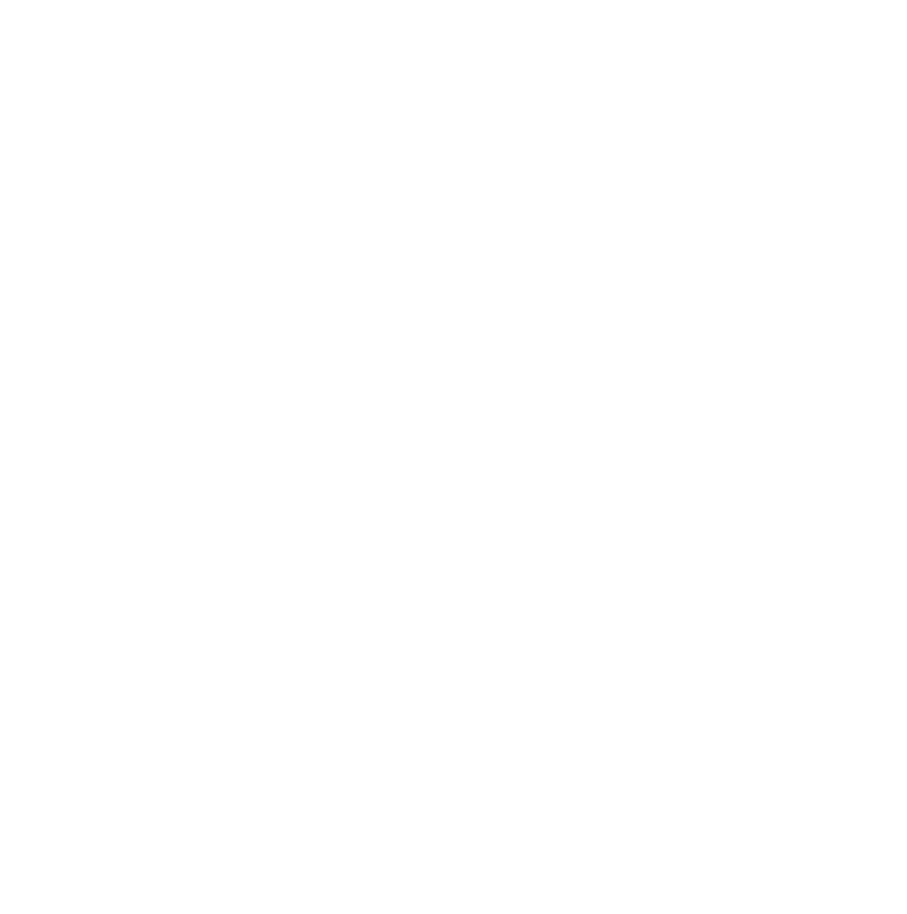
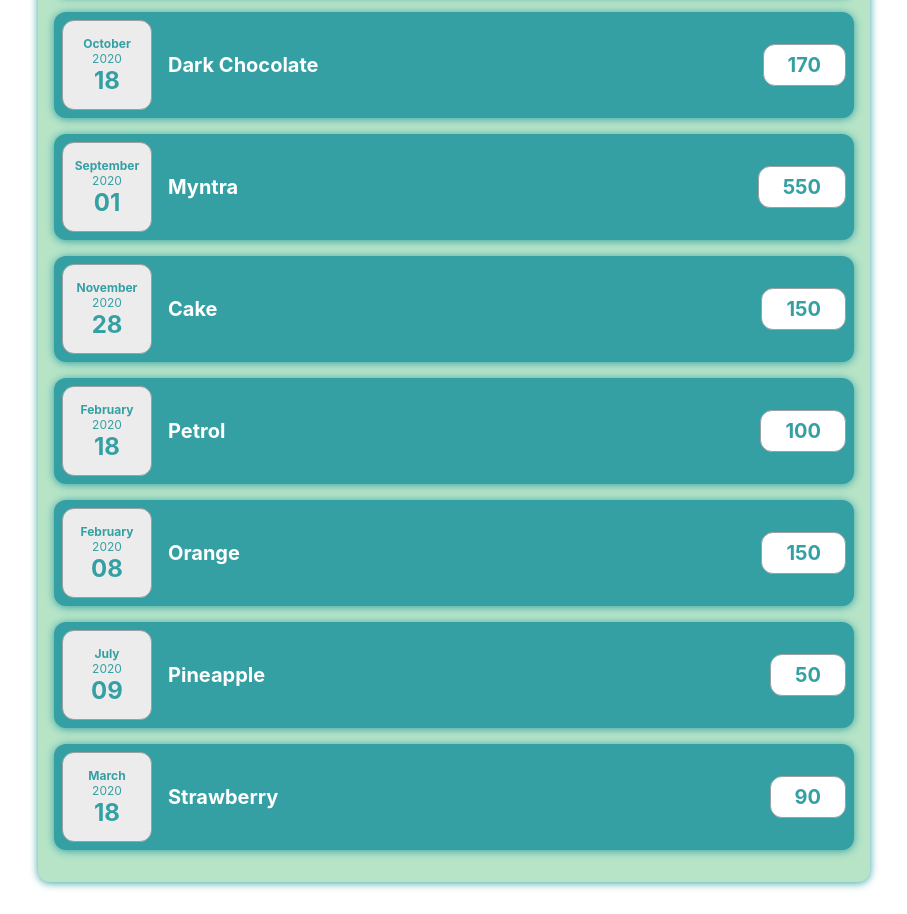
Before and after one commit to SoundaryaKhanapur/ExpenseChart, a React (Create React App) app: page / in a window 1280 px wide. Shown: the part 800-1714 px from the top of the page, without its empty margins (186-1093 px from the left). Before the commit the page ends 800 px from the top, so only its background shows below. Built offline with nearby package versions, Linux system fonts and the light colour scheme.

Commit message:
gh-pages and deployment

```diff
--- a/public/index.html
+++ b/public/index.html
@@ -24,7 +24,7 @@
       work correctly both with client-side routing and a non-root public URL.
       Learn how to configure a non-root public URL by running `npm run build`.
     -->
-    <title>React App</title>
+    <title>Expense Chart</title>
   </head>
   <body>
     <noscript>You need to enable JavaScript to run this app.</noscript>
--- a/src/App.js
+++ b/src/App.js
@@ -8,7 +8,7 @@ const initialExpenses = [
     id: 'e1',
     title: 'Walnuts',
     amount: '450',
-    date: new Date(2020, 10, 18),
+    date: new Date(2020, 12, 18),
   },
 
   {
@@ -17,6 +17,107 @@ const initialExpenses = [
     amount: '350',
     date: new Date(2020, 10, 18),
   },
+
+  {
+    id: 'e3',
+    title: 'Orange',
+    amount: '150',
+    date: new Date(2021, 10, 18),
+  },
+
+  {
+    id: 'e4',
+    title: 'Dark Chocolate',
+    amount: '170',
+    date: new Date(2021, 9, 18),
+  },
+  {
+    id: 'e5',
+    title: 'Myntra',
+    amount: '550',
+    date: new Date(2021, 8, 1),
+  },
+  {
+    id: 'e6',
+    title: 'Cake',
+    amount: '150',
+    date: new Date(2020, 10, 28),
+  },
+  {
+    id: 'e7',
+    title: 'Petrol',
+    amount: '100',
+    date: new Date(2021, 7, 18),
+  },
+  {
+    id: 'e8',
+    title: 'Orange',
+    amount: '150',
+    date: new Date(2021, 5, 8),
+  },
+  {
+    id: 'e9',
+    title: 'Pineapple',
+    amount: '50',
+    date: new Date(2021,6, 9),
+  },
+  {
+    id: 'e10',
+    title: 'Strawberry',
+    amount: '90',
+    date: new Date(2021,2, 18),
+  },
+
+  {
+    id: 'e11',
+    title: 'Orange',
+    amount: '150',
+    date: new Date(2020,10, 18),
+  },
+
+  {
+    id: 'e12',
+    title: 'Dark Chocolate',
+    amount: '170',
+    date: new Date(2020,9, 18),
+  },
+  {
+    id: 'e13',
+    title: 'Myntra',
+    amount: '550',
+    date: new Date(2020,8, 1),
+  },
+  {
+    id: 'e14',
+    title: 'Cake',
+    amount: '150',
+    date: new Date(2020,10,28),
+  },
+  {
+    id: 'e15',
+    title: 'Petrol',
+    amount: '100',
+    date: new Date(2020,1,18),
+  },
+  {
+    id: 'e16',
+    title: 'Orange',
+    amount: '150',
+    date: new Date(2020,1,8),
+  },
+  {
+    id: 'e17',
+    title: 'Pineapple',
+    amount: '50',
+    date: new Date(2020,6,9),
+  },
+  {
+    id: 'e18',
+    title: 'Strawberry',
+    amount: '90',
+    date: new Date(2020,2,18),
+  },
+
 
 ];
 
```
Also changed, not shown: package.json (+7 -1 lines), 1 other file (tests, documents, lock files or other folders).
